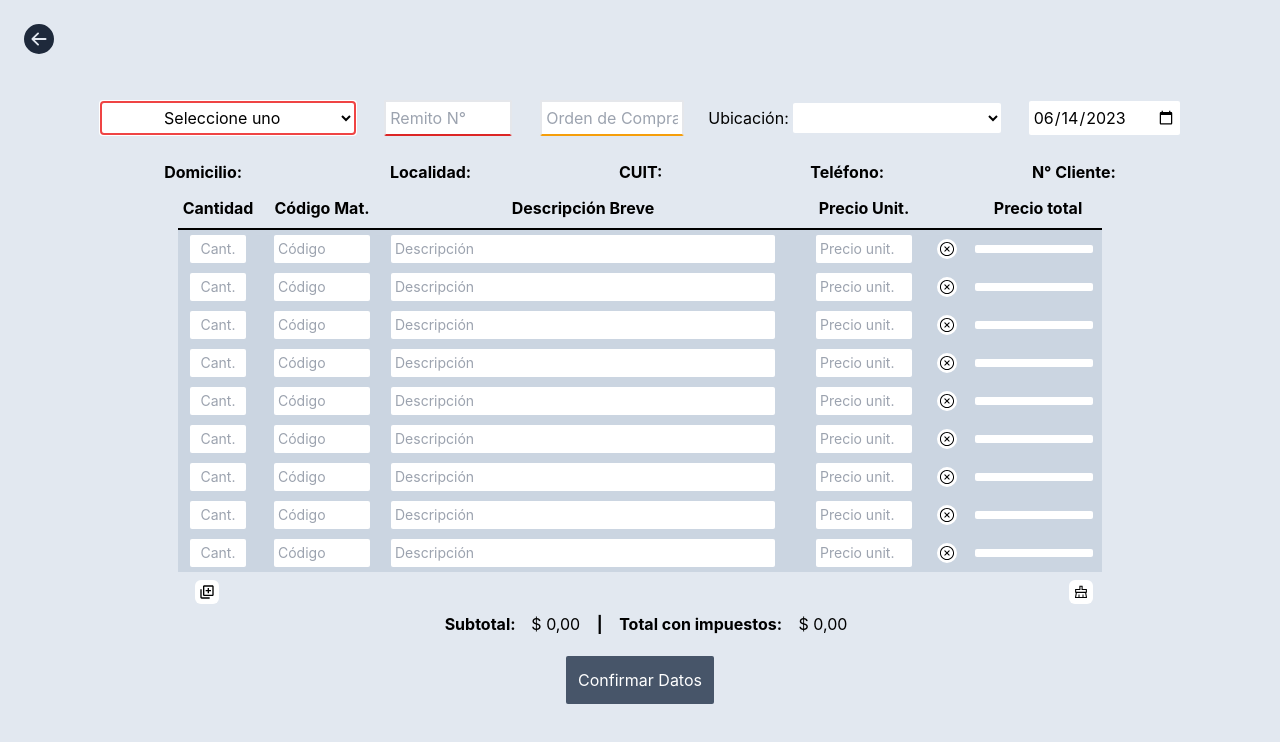
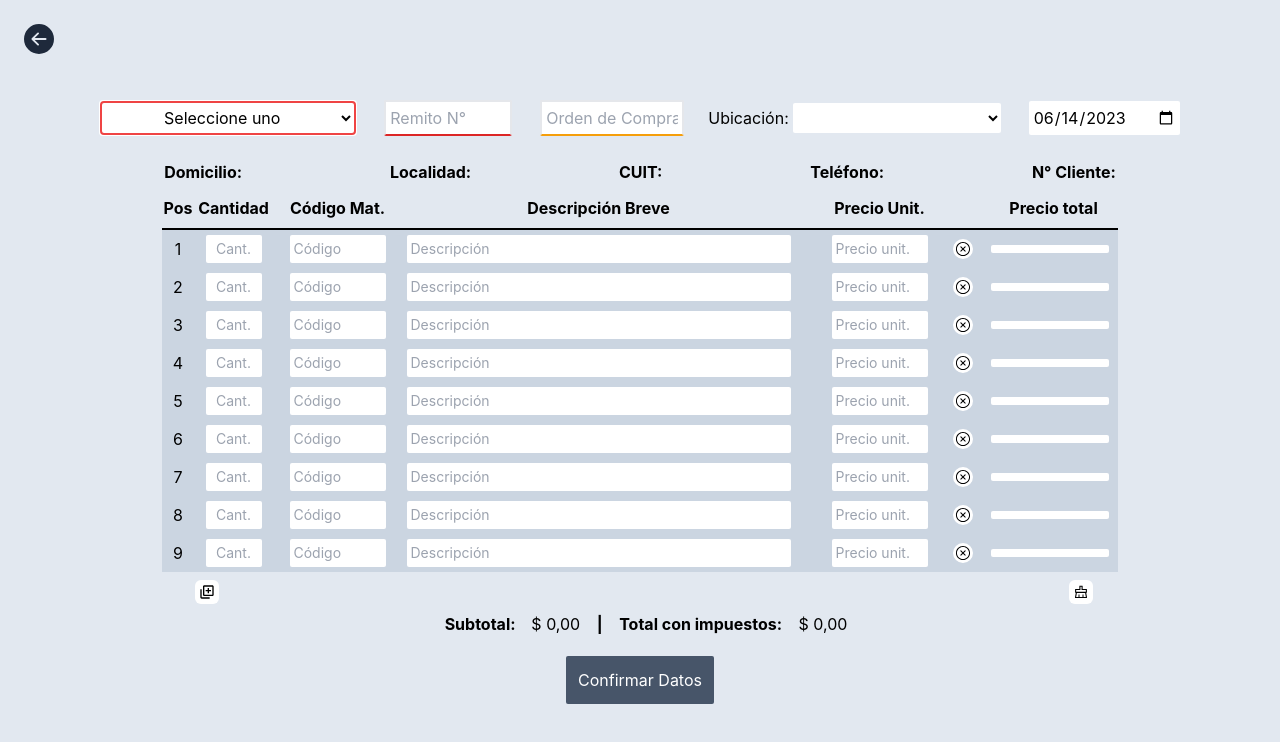
Before and after one commit to fmancilla00/Sistema-Remitos, a React (Vite) app: page /remitir in a window 1280 px wide. Shown: the top 742 px of the page. Built offline with nearby package versions, Linux system fonts and the light colour scheme.

Commit message:
posicion

```diff
--- a/src/components/Form.jsx
+++ b/src/components/Form.jsx
@@ -46,7 +46,7 @@ export default function Form({ setElementos}) {
     [imprimir])
 
   const addMaterial = () => {
-    const newMat = { id: uuidv4() }
+    const newMat = { id: uuidv4(), pos: materials.length }
     setMaterials([...materials, newMat])
   }
   const deleteMaterial = (ident) => {
@@ -67,6 +67,7 @@ export default function Form({ setElementos}) {
   }
   const { register, handleSubmit, unregister, reset, setValue, getValues, watch } = useForm();
 
+  console.log(materials.length);
   return (
     <>
       {
@@ -79,6 +80,7 @@ export default function Form({ setElementos}) {
             <table className=' mx-auto'>
             <thead className=' border-b-2 border-black'>
             <tr className=''>
+              <th>Pos</th>
               <th className='w-20'>Cantidad</th>
               <th className=' p-2 w-32'>Código Mat.</th>
                   <th className=''>Descripción Breve</th>
@@ -90,10 +92,10 @@ export default function Form({ setElementos}) {
             </thead>
             <tbody>
             {
-              materials.map((mat) => {
+              materials.map((mat, index) => {
                 const { id } = mat;
               return(
-                <Material watch={watch} setValue={setValue} getValues={getValues} reg={register} key={id} ident={id} handleDelete={deleteMaterial} total={total} setTotal={setTotal} />
+                <Material watch={watch} setValue={setValue} getValues={getValues} reg={register} key={id} ident={id} handleDelete={deleteMaterial} total={total} setTotal={setTotal} size={index} />
               )
             })}
             </tbody>
--- a/src/components/Material.jsx
+++ b/src/components/Material.jsx
@@ -8,7 +8,7 @@ import { RxCrossCircled } from "react-icons/rx";
 
 
 
-export default function Material({ident, handleDelete, reg, setValue, getValues, watch, total, setTotal}) {
+export default function Material({ident, handleDelete, reg, setValue, getValues, watch, total, setTotal, size}) {
 
   const [editable, setEditable] = useState(true)
   const [totalItem, setTotalItem] = useState(0)
@@ -63,6 +63,7 @@ export default function Material({ident, handleDelete, reg, setValue, getValues,
 
   return (
     <tr className='bg-slate-300 border-separate ' autoComplete='off' onSubmit={verSubmit}>
+      <td>{size + 1}</td>
       <td>
         <input  {...reg(`${ident}.cantidad`)}  placeholder="Cant." onBlur={calcularTotal} className=' text-center p-1 m-1 w-14 rounded-sm text-sm' type="number"/>
       </td>
```
